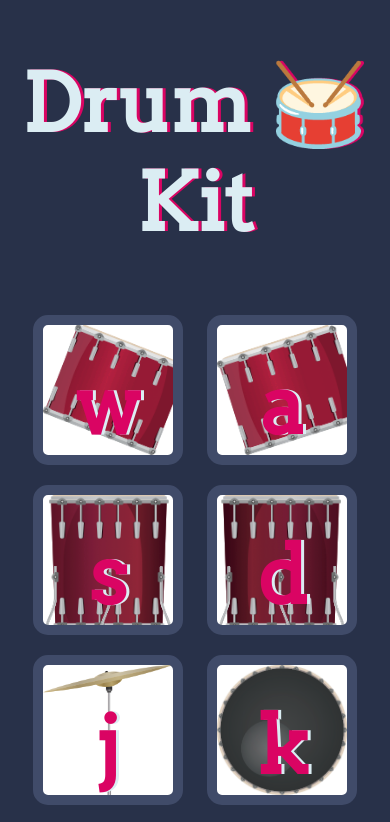
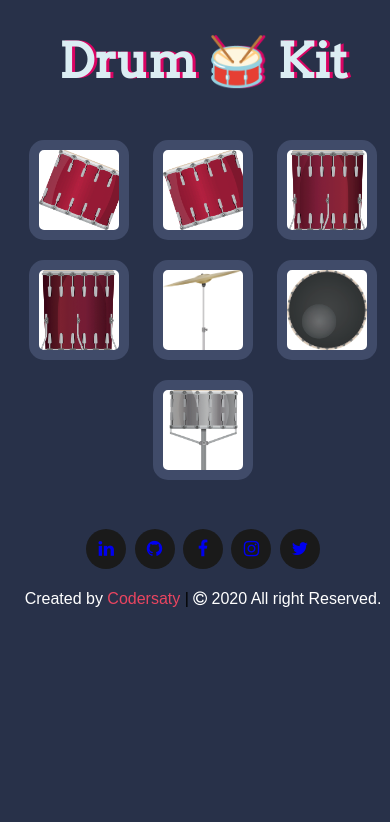
Before and after one commit to CoderSaty/drum-kit, a plain HTML site: page index.html in a window 390 px wide. Shown: the top 822 px of the page. Drawn offline with Linux system fonts and the light colour scheme.

Commit message:
made it more responsive

```diff
--- a/index.js
+++ b/index.js
@@ -54,10 +54,3 @@ function checkpressed(check) {
       console.log(check);
   }
 }
-function addAnimation(key) {
-  var pressed = document.querySelector("." + key);
-  pressed.classList.add("pressed");
-  setTimeout(function () {
-    pressed.classList.remove("pressed");
-  }, 300);
-}
--- a/styles.css
+++ b/styles.css
@@ -1,10 +1,13 @@
 body {
   text-align: center;
   background-color: #283149;
+  height: 100vh;
+  width: 100vw;
+  overflow-x: hidden;
 }
 
 h1 {
-  font-size: 5rem;
+  font-size: 3rem;
   color: #dbedf3;
   font-family: "Arvo", cursive;
   text-shadow: 3px 0 #da0463;
@@ -122,3 +125,10 @@ footer {
 .bottom center a:hover {
   text-decoration: none;
 }
+@media only screen and (max-width: 500px) {
+  .drum {
+    height: 100px;
+    width: 100px;
+    font-size: 0rem;
+  }
+}
```
